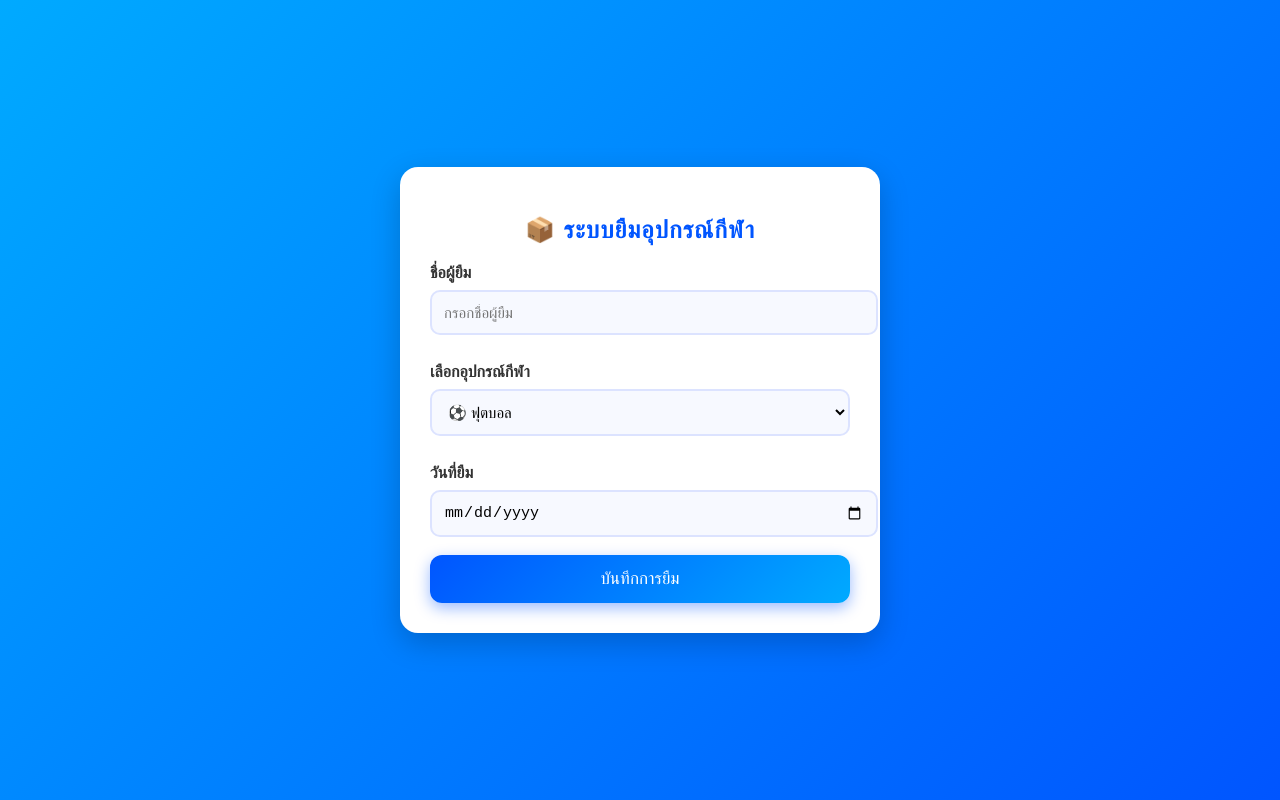
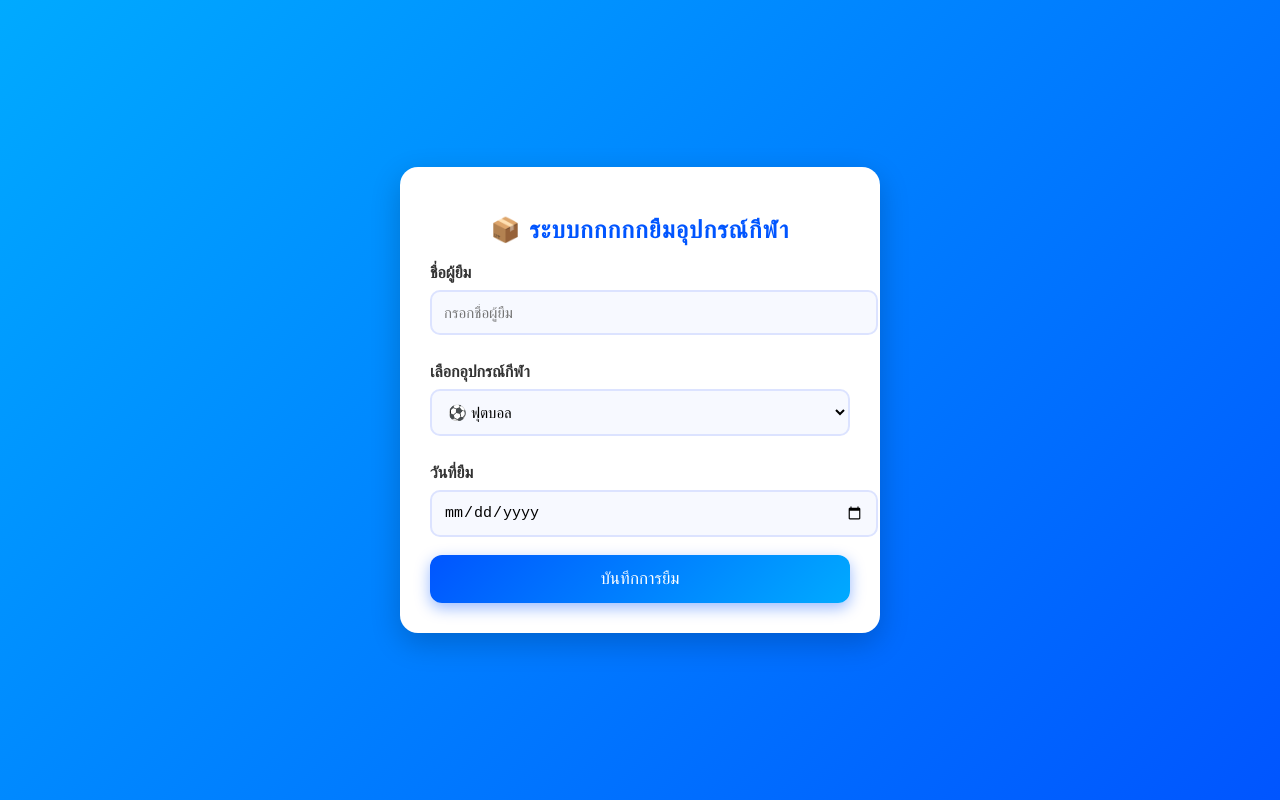
Before and after one commit to pae128bit-jpg/project1, a plain HTML site: page index.html in a window 1280 px wide. Drawn offline with Linux system fonts and the light colour scheme.

Commit message:
Update index.html

```diff
--- a/index.html
+++ b/index.html
@@ -91,7 +91,7 @@
 <body>
 
 <div class="container">
-    <h2>📦 ระบบยืมอุปกรณ์กีฬา</h2>
+    <h2>📦 ระบบกกกกกยืมอุปกรณ์กีฬา</h2>
 
     <label>ชื่อผู้ยืม</label>
     <input type="text" id="borrower" placeholder="กรอกชื่อผู้ยืม">
```
